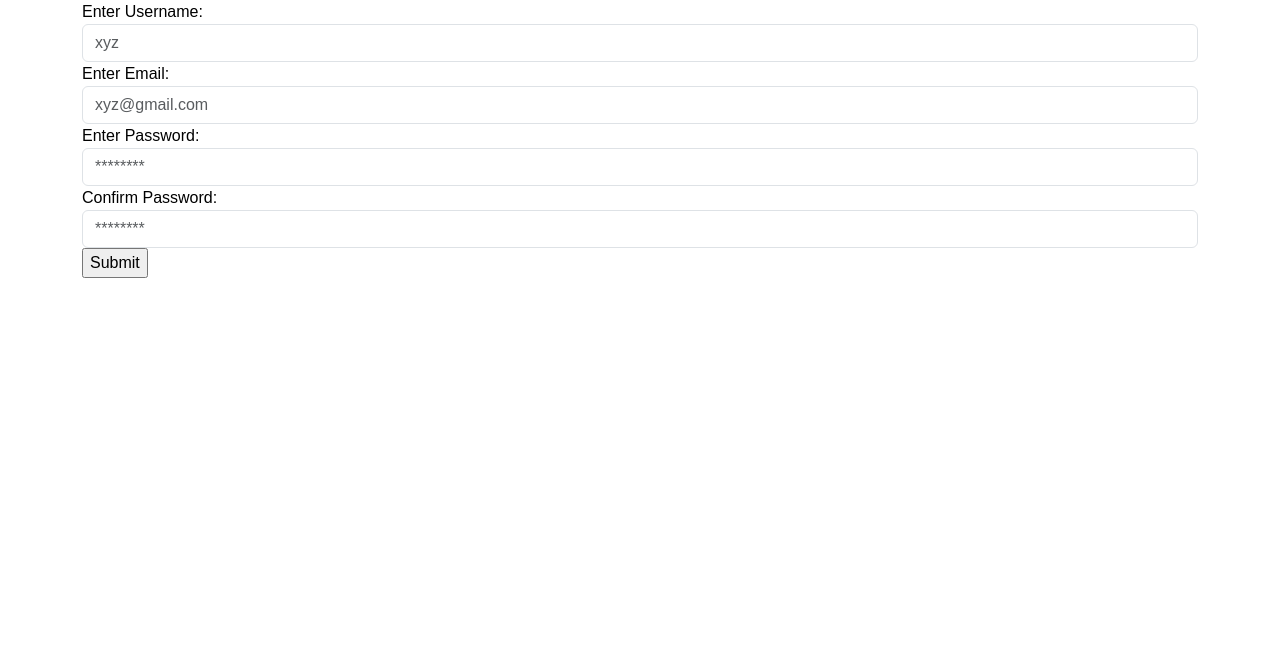
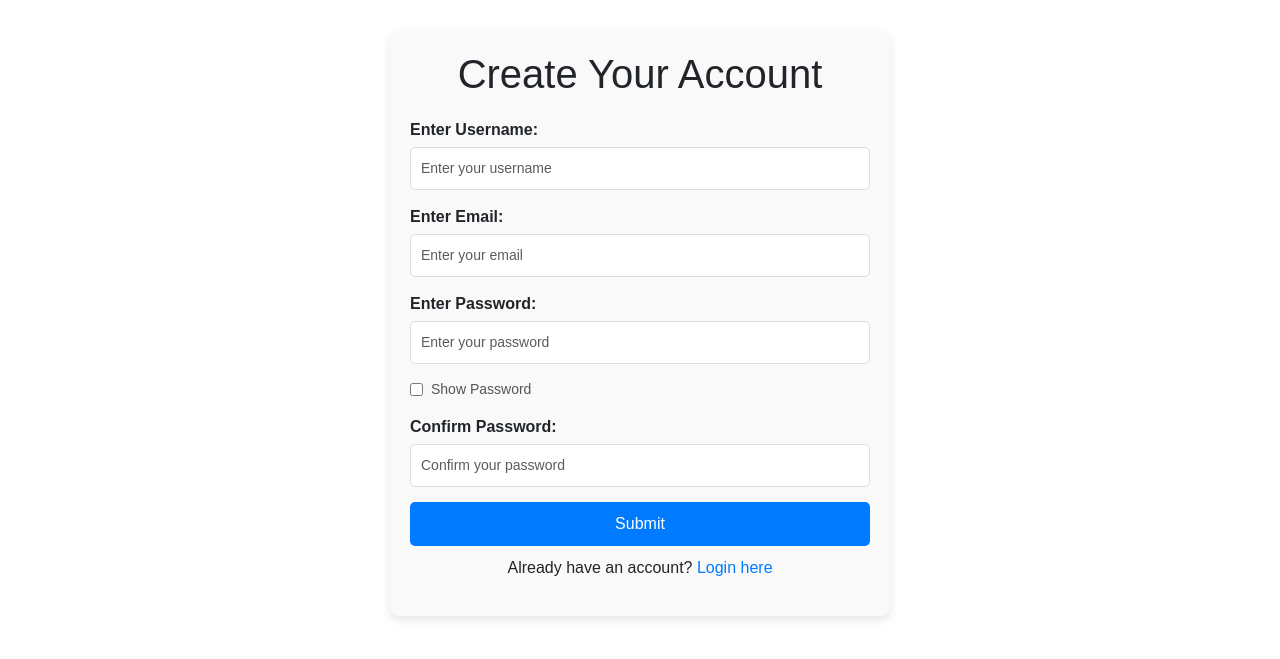
Before and after one commit to ayu014/FlaskMart, a Flask app: page /register in a window 1280 px wide. Shown: the part 56-715 px from the top of the page. Run offline with Flask 3, Linux system fonts and the light colour scheme; some libraries are stand-ins or nearby versions.

Commit message:
UI Design

```diff
--- a/market/templates/register.html
+++ b/market/templates/register.html
@@ -1,35 +1,127 @@
 {% extends 'base.html' %}
 
-{% block title %}
-    Register Page
-{% endblock %}
+{% block content %}
+    <style>
+        /* Styling for the container */
+        .container {
+            max-width: 500px;
+            margin: 30px auto;
+            background-color: #f9f9f9;
+            padding: 20px;
+            border-radius: 8px;
+            box-shadow: 0 4px 8px rgba(0, 0, 0, 0.1);
+        }
 
+        /* Styling for form labels */
+        .form-label {
+            font-weight: bold;
+            margin-bottom: 5px;
+            display: block;
+        }
 
-{% block content %}
+        /* Styling for form inputs */
+        .form-control {
+            width: 100%;
+            padding: 10px;
+            margin-bottom: 15px;
+            border: 1px solid #ddd;
+            border-radius: 5px;
+            font-size: 14px;
+        }
+
+        /* Styling for the submit button */
+        .btn-submit {
+            display: block;
+            width: 100%;
+            padding: 10px;
+            background-color: #007bff;
+            color: white;
+            border: none;
+            border-radius: 5px;
+            font-size: 16px;
+            cursor: pointer;
+            transition: background-color 0.3s;
+        }
+
+        .btn-submit:hover {
+            background-color: #0056b3;
+        }
+
+        /* Styling for the password toggle */
+        .password-toggle {
+            margin-bottom: 15px;
+            display: flex;
+            align-items: center;
+            font-size: 14px;
+            color: #555;
+        }
+
+        .password-toggle input[type="checkbox"] {
+            margin-right: 8px;
+        }
+
+        /* Footer text */
+        .form-footer {
+            text-align: center;
+            margin-top: 10px;
+        }
+
+        .form-footer a {
+            color: #007bff;
+            text-decoration: none;
+        }
+
+        .form-footer a:hover {
+            text-decoration: underline;
+        }
+    </style>
+
     <div class="container">
-        <form method="post" class="form-register" style="color:black">
-            {{ form.username.label() }}
-            {{ form.username(class = "form-control",placeholder = "xyz") }}
+        <h1 style="text-align: center; margin-bottom: 20px;">Create Your Account</h1>
+        <form method="post" class="form-register">
+            <div class="form-group">
+                {{ form.username.label(class="form-label") }}
+                {{ form.username(class="form-control", placeholder="Enter your username") }}
+            </div>
+
+            <div class="form-group">
+                {{ form.email.label(class="form-label") }}
+                {{ form.email(class="form-control", placeholder="Enter your email") }}
+            </div>
+
+            <div class="form-group">
+                {{ form.password1.label(class="form-label") }}
+                {{ form.password1(class="form-control password-input", placeholder="Enter your password") }}
+                <div class="password-toggle">
+                    <input type="checkbox" id="togglePassword1">
+                    <label for="togglePassword1">Show Password</label>
+                </div>
+            </div>
+
+            <div class="form-group">
+                {{ form.password2.label(class="form-label") }}
+                {{ form.password2(class="form-control password-input", placeholder="Confirm your password") }}
+            </div>
+
+            <div class="form-group">
+                {{ form.submit(class="btn-submit") }}
+            </div>
         </form>
 
-        <form method="post" class="form-register" style="color:black">
-            {{ form.email.label() }}
-            {{ form.email(class = "form-control",placeholder = "xyz@gmail.com") }}
-        </form>
-
-        <form method="post" class="form-register" style="color:black">
-            {{ form.password1.label() }}
-            {{ form.password1(class = "form-control",placeholder = "********") }}
-        </form>
-
-        <form method="post" class="form-register" style="color:black">
-            {{ form.password2.label() }}
-            {{ form.password2(class = "form-control",placeholder = "********") }}
-        </form>
-
-        {{ form.submit()}}
-
-
+        <div class="form-footer">
+            <p>Already have an account? <a href="/login">Login here</a></p>
+        </div>
     </div>
 
+    <script>
+        // JavaScript to toggle password visibility for the first password field
+        document.getElementById('togglePassword1').addEventListener('change', function() {
+            const passwordInput = document.querySelectorAll('.password-input')[0];
+            if (this.checked) {
+                passwordInput.setAttribute('type', 'text');
+            } else {
+                passwordInput.setAttribute('type', 'password');
+            }
+        });
+    </script>
 {% endblock %}
```
